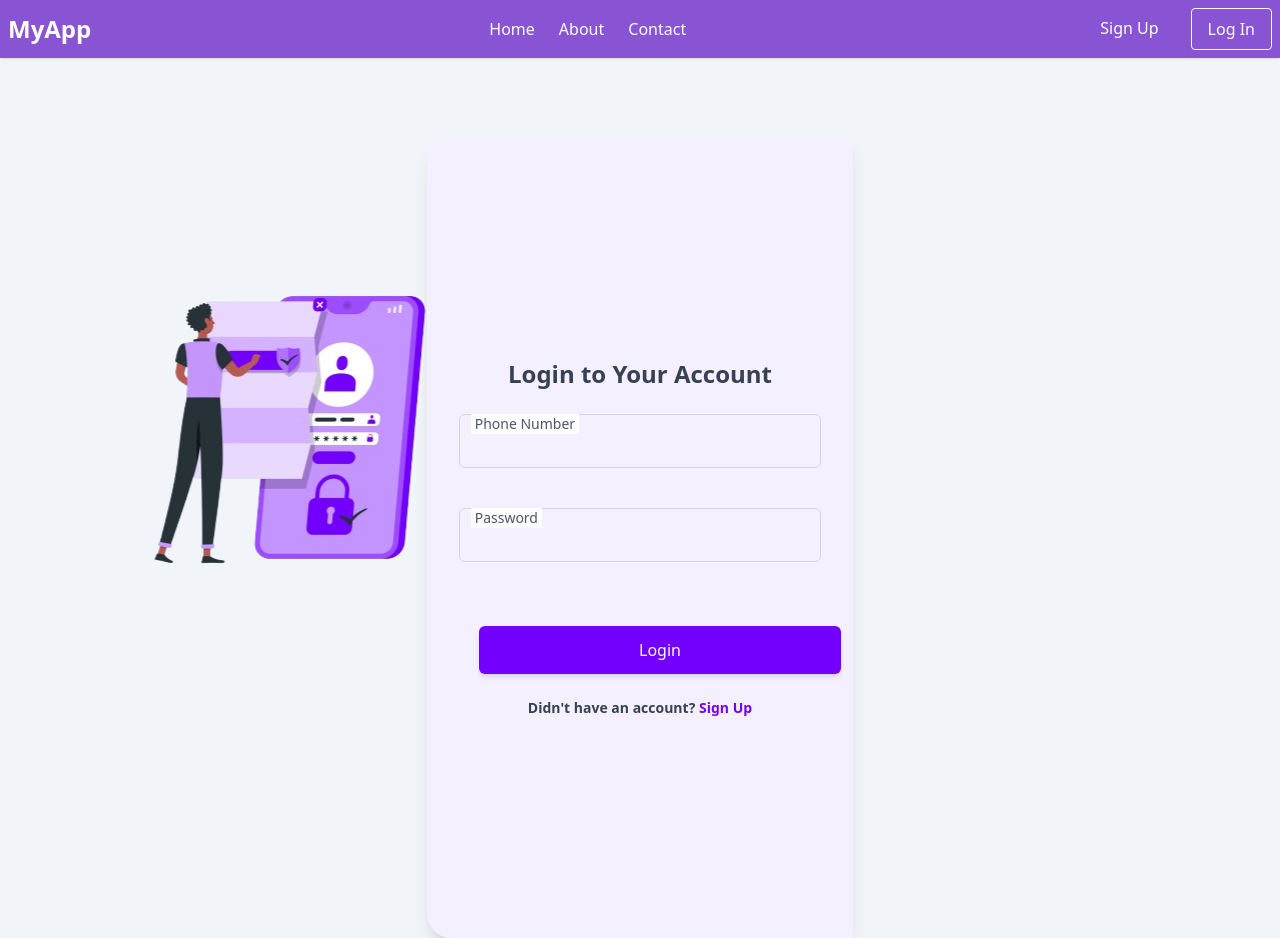
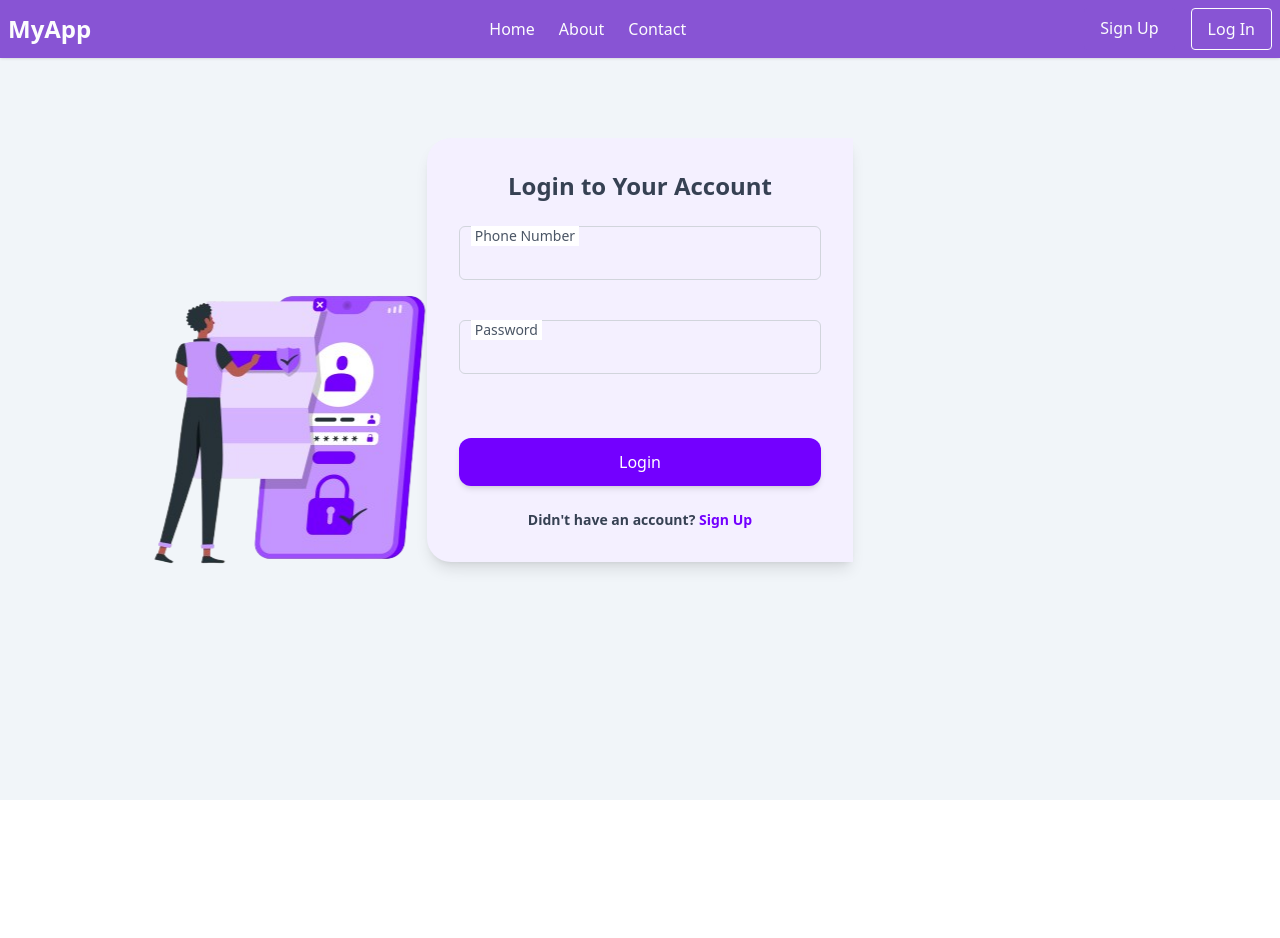
Before and after one commit to BettyyN/Social-Company-App, a Next.js app: page /auth/login in a window 1280 px wide. After the commit the page ends 800 px from the top, so only its background shows below. Built offline with nearby package versions, Linux system fonts and the light colour scheme.

Commit message:
config form

```diff
--- a/Components/loginForm.tsx
+++ b/Components/loginForm.tsx
@@ -49,7 +49,7 @@ export default function LoginForm() {
   };
 
   return (
-    <div className="min-h-screen flex items-center justify-center">
+    <div className="flex items-center justify-center">
       <div className="p-8 rounded-lg w-full max-w-3xl">
         <h2 className="text-2xl font-semibold text-center text-gray-700 mb-6">
           Login to Your Account
@@ -103,7 +103,7 @@ export default function LoginForm() {
 
           <button
             type="submit"
-            className="w-full bg-[#7300ff] text-white py-3 mx-5 rounded-md shadow-md hover:scale-105 transition-transform mt-6"
+            className="w-full bg-[#7300ff] text-white py-3 rounded-xl shadow-md hover:scale-105 transition-transform mt-6"
           >
             Login
           </button>
```
